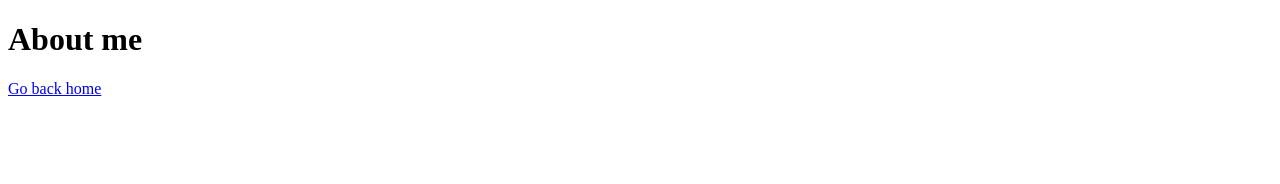
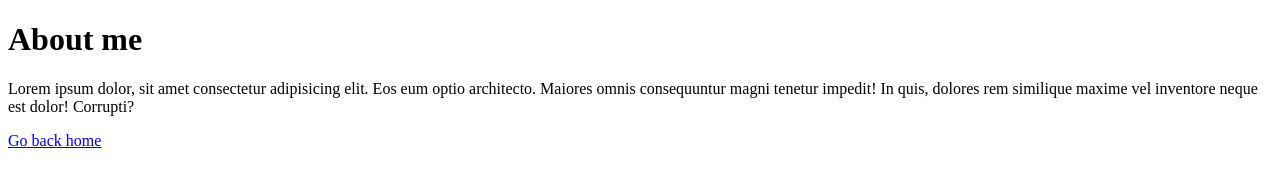
Before and after one commit to front-end-by-rimantas/32-grupe-intro, a plain HTML site: page about.html in a window 1280 px wide. Drawn offline with Linux system fonts and the light colour scheme.

Commit message:
About page extra paragraph

```diff
--- a/about.html
+++ b/about.html
@@ -10,6 +10,7 @@
 
 <body>
     <h1>About me</h1>
+    <p>Lorem ipsum dolor, sit amet consectetur adipisicing elit. Eos eum optio architecto. Maiores omnis consequuntur magni tenetur impedit! In quis, dolores rem similique maxime vel inventore neque est dolor! Corrupti?</p>
     <a href="../">Go back home</a>
 </body>
 
```
